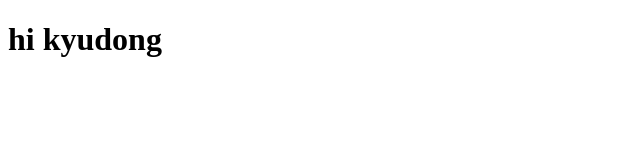
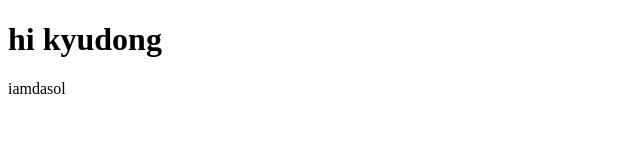
Before and after one commit to dasolkim7/OSS_study, a plain HTML site: page index.html in a window 1280 px wide. Shown: the full height of the page, 0-640 px from the left. Drawn offline with Linux system fonts and the light colour scheme.

Commit message:
msg changed

```diff
--- a/index.html
+++ b/index.html
@@ -9,6 +9,7 @@
 
 <body>
     <h1>hi kyudong</h1>
+    <p>iamdasol</p>
 </body>
 
 </html>
```
